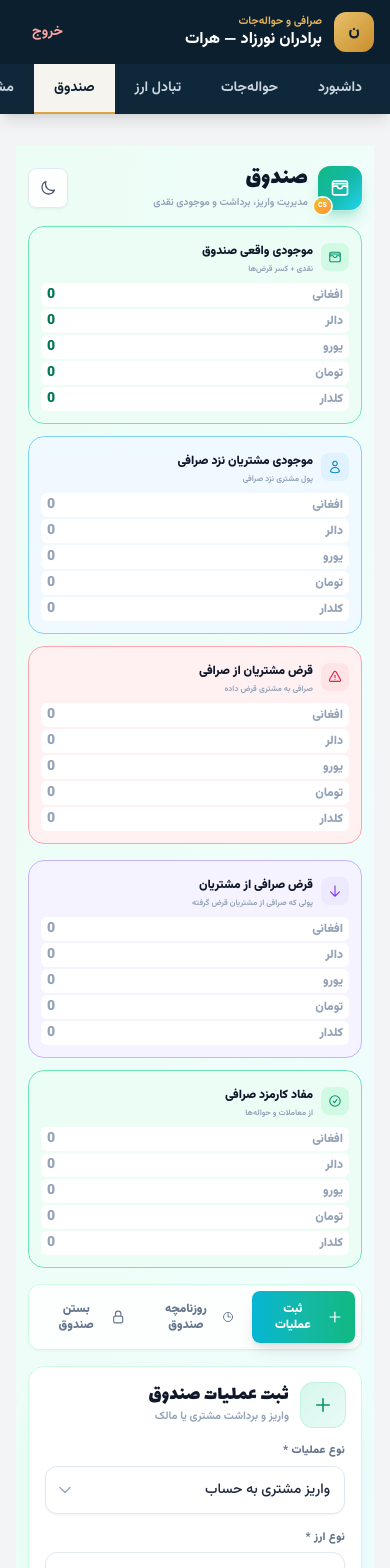
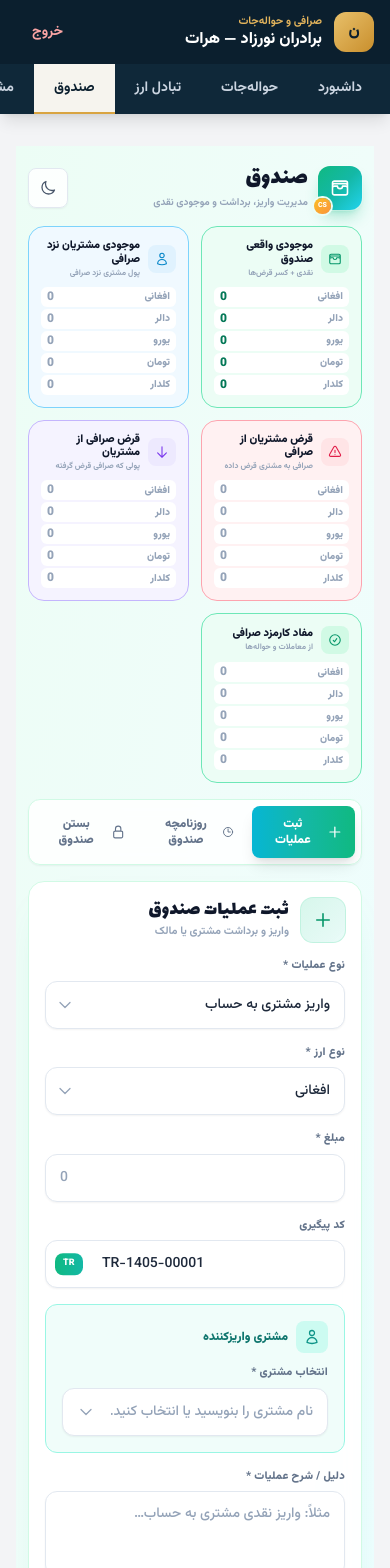
Before and after one commit to nasirahmadrahmati19-hue/exchange-admin, a Next.js app: page /dashboard/cash in a window 390 px wide. Shown: the top 1568 px of the page. Built offline with nearby package versions, Linux system fonts and the light colour scheme; sample sign-in values are in the browser's storage; a small style sheet from the web is missing.

Commit message:
Refactor dashboard card layout and styles
Updated layout and styling of dashboard cards and sections for better responsiveness and visual consistency.

```diff
--- a/app/dashboard/cash/page.tsx
+++ b/app/dashboard/cash/page.tsx
@@ -269,9 +269,9 @@ export default function CashPage() {
   }) => (
     <div className={`rounded-2xl border p-3 ${borderColor}`}>
       <div className="flex items-center gap-2 mb-2">
-        <span className={`grid h-7 w-7 place-items-center rounded-lg ${iconBg}`}><Ic n={icon} className="h-3.5 w-3.5" /></span>
-        <div className="flex-1">
-          <b className={`text-xs font-black ${heading}`}>{title}</b>
+        <span className={`grid h-7 w-7 shrink-0 place-items-center rounded-lg ${iconBg}`}><Ic n={icon} className="h-3.5 w-3.5" /></span>
+        <div className="flex-1 min-w-0">
+          <b className={`block text-[11px] font-black leading-tight ${heading}`}>{title}</b>
           {subtitle && <div className={`text-[8px] font-bold ${subText}`}>{subtitle}</div>}
         </div>
       </div>
@@ -280,8 +280,8 @@ export default function CashPage() {
           const bal = data[cur];
           return (
             <div key={cur} className={`flex items-center justify-between rounded-md px-1.5 py-0.5 ${dk ? "bg-slate-900/50" : "bg-white"}`}>
-              <span className={`text-xs font-black ${subText}`}>{labels[cur]}</span>
-              <span className={`text-sm font-black tabular-nums ${colorFn(bal)}`}>{fmt(bal)}</span>
+              <span className={`text-[10px] font-black ${subText}`}>{labels[cur]}</span>
+              <span className={`text-xs font-black tabular-nums ${colorFn(bal)}`}>{fmt(bal)}</span>
             </div>
           );
         })}
@@ -306,30 +306,16 @@ export default function CashPage() {
             </div>
           </header>
 
-          {/* ===== ردیف اول: ۳ کارت ===== */}
-          <div className="grid grid-cols-1 md:grid-cols-3 gap-3">
-            <div className="cs-up" style={{ animationDelay: "70ms" }}>
-              <TwoColCard title="موجودی واقعی صندوق" subtitle="نقدی + کسر قرض‌ها" icon="wallet" borderColor={dk ? "border-emerald-400/25 bg-emerald-400/[0.07]" : "border-emerald-300 bg-emerald-50"} iconBg={dk ? "bg-emerald-400/15 text-emerald-300" : "bg-emerald-100 text-emerald-600"} data={realCashBalances} colorFn={(v) => v < 0 ? "text-rose-500" : dk ? "text-emerald-300" : "text-emerald-700"} />
-            </div>
-            <div className="cs-up" style={{ animationDelay: "90ms" }}>
-              <TwoColCard title="موجودی مشتریان نزد صرافی" subtitle="پول مشتری نزد صرافی" icon="user" borderColor={dk ? "border-sky-400/25 bg-sky-400/[0.07]" : "border-sky-300 bg-sky-50"} iconBg={dk ? "bg-sky-400/15 text-sky-300" : "bg-sky-100 text-sky-600"} data={customerTotalBalances} colorFn={(v) => v > 0 ? dk ? "text-emerald-300" : "text-emerald-700" : subText} />
-            </div>
-            <div className="cs-up" style={{ animationDelay: "110ms" }}>
-              <TwoColCard title="قرض مشتریان از صرافی" subtitle="صرافی به مشتری قرض داده" icon="alert" borderColor={dk ? "border-rose-400/25 bg-rose-400/[0.07]" : "border-rose-300 bg-rose-50"} iconBg={dk ? "bg-rose-400/15 text-rose-300" : "bg-rose-100 text-rose-600"} data={customerDebts} colorFn={(v) => v > 0 ? "text-rose-500" : subText} />
-            </div>
+          {/* ===== کارت‌ها به صورت افقی در یک ردیف ===== */}
+          <div className="cs-up grid grid-cols-2 sm:grid-cols-3 lg:grid-cols-5 gap-3" style={{ animationDelay: "70ms" }}>
+            <TwoColCard title="موجودی واقعی صندوق" subtitle="نقدی + کسر قرض‌ها" icon="wallet" borderColor={dk ? "border-emerald-400/25 bg-emerald-400/[0.07]" : "border-emerald-300 bg-emerald-50"} iconBg={dk ? "bg-emerald-400/15 text-emerald-300" : "bg-emerald-100 text-emerald-600"} data={realCashBalances} colorFn={(v) => v < 0 ? "text-rose-500" : dk ? "text-emerald-300" : "text-emerald-700"} />
+            <TwoColCard title="موجودی مشتریان نزد صرافی" subtitle="پول مشتری نزد صرافی" icon="user" borderColor={dk ? "border-sky-400/25 bg-sky-400/[0.07]" : "border-sky-300 bg-sky-50"} iconBg={dk ? "bg-sky-400/15 text-sky-300" : "bg-sky-100 text-sky-600"} data={customerTotalBalances} colorFn={(v) => v > 0 ? dk ? "text-emerald-300" : "text-emerald-700" : subText} />
+            <TwoColCard title="قرض مشتریان از صرافی" subtitle="صرافی به مشتری قرض داده" icon="alert" borderColor={dk ? "border-rose-400/25 bg-rose-400/[0.07]" : "border-rose-300 bg-rose-50"} iconBg={dk ? "bg-rose-400/15 text-rose-300" : "bg-rose-100 text-rose-600"} data={customerDebts} colorFn={(v) => v > 0 ? "text-rose-500" : subText} />
+            <TwoColCard title="قرض صرافی از مشتریان" subtitle="پولی که صرافی قرض گرفته" icon="arrowDown" borderColor={dk ? "border-violet-400/25 bg-violet-400/[0.07]" : "border-violet-300 bg-violet-50"} iconBg={dk ? "bg-violet-400/15 text-violet-300" : "bg-violet-100 text-violet-600"} data={customerTotalBalances} colorFn={(v) => v > 0 ? dk ? "text-violet-300" : "text-violet-700" : subText} />
+            <TwoColCard title="مفاد کارمزد صرافی" subtitle="از معاملات و حواله‌ها" icon="check" borderColor={dk ? "border-emerald-400/25 bg-emerald-400/[0.07]" : "border-emerald-300 bg-emerald-50"} iconBg={dk ? "bg-emerald-400/15 text-emerald-300" : "bg-emerald-100 text-emerald-600"} data={commissionProfit} colorFn={(v) => v > 0 ? dk ? "text-emerald-300" : "text-emerald-700" : subText} />
           </div>
 
-          {/* ===== ردیف دوم: ۲ کارت ===== */}
-          <div className="grid grid-cols-1 md:grid-cols-2 gap-3">
-            <div className="cs-up" style={{ animationDelay: "130ms" }}>
-              <TwoColCard title="قرض صرافی از مشتریان" subtitle="پولی که صرافی از مشتریان قرض گرفته" icon="arrowDown" borderColor={dk ? "border-violet-400/25 bg-violet-400/[0.07]" : "border-violet-300 bg-violet-50"} iconBg={dk ? "bg-violet-400/15 text-violet-300" : "bg-violet-100 text-violet-600"} data={customerTotalBalances} colorFn={(v) => v > 0 ? dk ? "text-violet-300" : "text-violet-700" : subText} />
-            </div>
-            <div className="cs-up" style={{ animationDelay: "150ms" }}>
-              <TwoColCard title="مفاد کارمزد صرافی" subtitle="از معاملات و حواله‌ها" icon="check" borderColor={dk ? "border-emerald-400/25 bg-emerald-400/[0.07]" : "border-emerald-300 bg-emerald-50"} iconBg={dk ? "bg-emerald-400/15 text-emerald-300" : "bg-emerald-100 text-emerald-600"} data={commissionProfit} colorFn={(v) => v > 0 ? dk ? "text-emerald-300" : "text-emerald-700" : subText} />
-            </div>
-          </div>
-
-          <div className={`cs-up flex gap-1.5 md:gap-2 rounded-xl md:rounded-2xl border p-1.5 md:p-2 shadow-sm backdrop-blur ${glassChip}`} style={{ animationDelay: "170ms" }}>
+          <div className={`cs-up flex gap-1.5 md:gap-2 rounded-xl md:rounded-2xl border p-1.5 md:p-2 shadow-sm backdrop-blur ${glassChip}`} style={{ animationDelay: "90ms" }}>
             {tabs.map(tab => (
               <button key={tab.id} onClick={() => setActiveTab(tab.id)} className={`flex flex-1 cursor-pointer items-center justify-center gap-1.5 md:gap-2 rounded-lg md:rounded-xl px-3 md:px-5 py-2.5 md:py-3 text-xs md:text-sm font-black transition-all duration-300 active:scale-[0.97] ${activeTab === tab.id ? `bg-gradient-to-l shadow-lg ${dk ? "from-emerald-400 to-teal-400 text-slate-950" : "from-emerald-500 via-teal-500 to-cyan-500 text-white"}` : dk ? "text-slate-400 hover:bg-slate-700/60 hover:text-slate-100" : "text-slate-500 hover:bg-emerald-50 hover:text-slate-800"}`}>
                 <Ic n={tab.icon} className="h-4 w-4" /><span>{tab.label}</span>
@@ -339,7 +325,7 @@ export default function CashPage() {
           </div>
 
           {activeTab === "register" && (
-            <section className={`cs-up space-y-4 md:space-y-5 p-4 md:p-7 ${uiCard}`} style={{ animationDelay: "190ms" }}>
+            <section className={`cs-up space-y-4 md:space-y-5 p-4 md:p-7 ${uiCard}`} style={{ animationDelay: "110ms" }}>
               <div className="flex flex-wrap items-center gap-3"><span className={`grid h-11 w-11 place-items-center rounded-xl bg-gradient-to-br ring-1 ${identIcon}`}><Ic n="plus" className="h-5 w-5" /></span><div className="flex-1 min-w-0"><h2 className={`cs-display text-xl md:text-2xl leading-none ${heading}`}>ثبت عملیات صندوق</h2><p className={`mt-1 text-[11px] font-bold ${subText}`}>واریز و برداشت مشتری یا مالک</p></div></div>
               <div className="grid gap-4 md:grid-cols-2 lg:grid-cols-4">
                 {fld("نوع عملیات *", (<div className="relative"><select value={form.type} onChange={e => { setField("type", e.target.value); if (e.target.value !== "customer_deposit" && e.target.value !== "customer_withdraw") { setField("customerId", ""); setField("customerName", ""); } }} className={`${uiInput} cursor-pointer appearance-none pl-9`}>{entryTypeOptions.map(o => <option key={o[0]} value={o[0]}>{o[1]}</option>)}</select><span className={chevPos}><Ic n="chevron" className="h-4 w-4" /></span></div>))}
@@ -391,7 +377,7 @@ export default function CashPage() {
           )}
 
           {activeTab === "ledger" && (
-            <section className={`cs-up overflow-hidden ${uiCard}`} style={{ animationDelay: "190ms" }}>
+            <section className={`cs-up overflow-hidden ${uiCard}`} style={{ animationDelay: "110ms" }}>
               <div className="flex flex-wrap items-center gap-3 p-4 md:p-5 pb-3 md:pb-4 md:px-7 md:pt-6"><span className={`grid h-10 w-10 md:h-11 md:w-11 place-items-center rounded-xl bg-gradient-to-br ring-1 ${identIcon}`}><Ic n="history" className="h-5 w-5" /></span><div className="flex-1 min-w-0"><h2 className={`cs-display text-xl md:text-2xl leading-none ${heading}`}>روزنامچه صندوق</h2><p className={`mt-1 text-[11px] font-bold ${subText}`}>تمام دریافتی‌ها و پرداختی‌ها با جزئیات کامل</p></div><span className={`rounded-full px-3 py-1.5 text-[10px] font-black ${dk ? "bg-slate-700 text-slate-300" : "bg-emerald-100 text-emerald-700"}`}>{filteredEntries.length} عملیات</span></div>
               <div className="px-4 md:px-7 pb-4 space-y-4">
                 <div className="flex flex-wrap gap-3">
@@ -436,7 +422,7 @@ export default function CashPage() {
           )}
 
           {activeTab === "close" && (
-            <section className={`cs-up space-y-4 md:space-y-5 p-4 md:p-7 ${uiCard}`} style={{ animationDelay: "190ms" }}>
+            <section className={`cs-up space-y-4 md:space-y-5 p-4 md:p-7 ${uiCard}`} style={{ animationDelay: "110ms" }}>
               <div className="flex flex-wrap items-center gap-3"><span className={`grid h-11 w-11 place-items-center rounded-xl bg-gradient-to-br ring-1 ${identIcon}`}><Ic n="lock" className="h-5 w-5" /></span><div className="flex-1 min-w-0"><h2 className={`cs-display text-xl md:text-2xl leading-none ${heading}`}>بستن صندوق و شمارش واقعی</h2><p className={`mt-1 text-[11px] font-bold ${subText}`}>مقایسه موجودی ثبت‌شده با شمارش واقعی در پایان روز</p></div></div>
               <div className={`rounded-xl border p-4 ${dk ? "border-amber-400/25 bg-amber-400/[0.07]" : "border-amber-300 bg-amber-50"}`}><div className="flex items-start gap-2"><Ic n="alert" className={`h-4 w-4 shrink-0 mt-0.5 ${dk ? "text-amber-300" : "text-amber-600"}`} /><span className={`text-xs leading-6 ${dk ? "text-amber-200" : "text-amber-800"}`}>موجودی واقعی هر ارز را که در صندوق فیزیکی شمارش کرده‌اید وارد کنید. سیستم اختلاف را محاسبه و به‌صورت خودکار در روزنامچه ثبت می‌کند.</span></div></div>
               <div className="grid grid-cols-1 sm:grid-cols-2 lg:grid-cols-5 gap-4">
```
